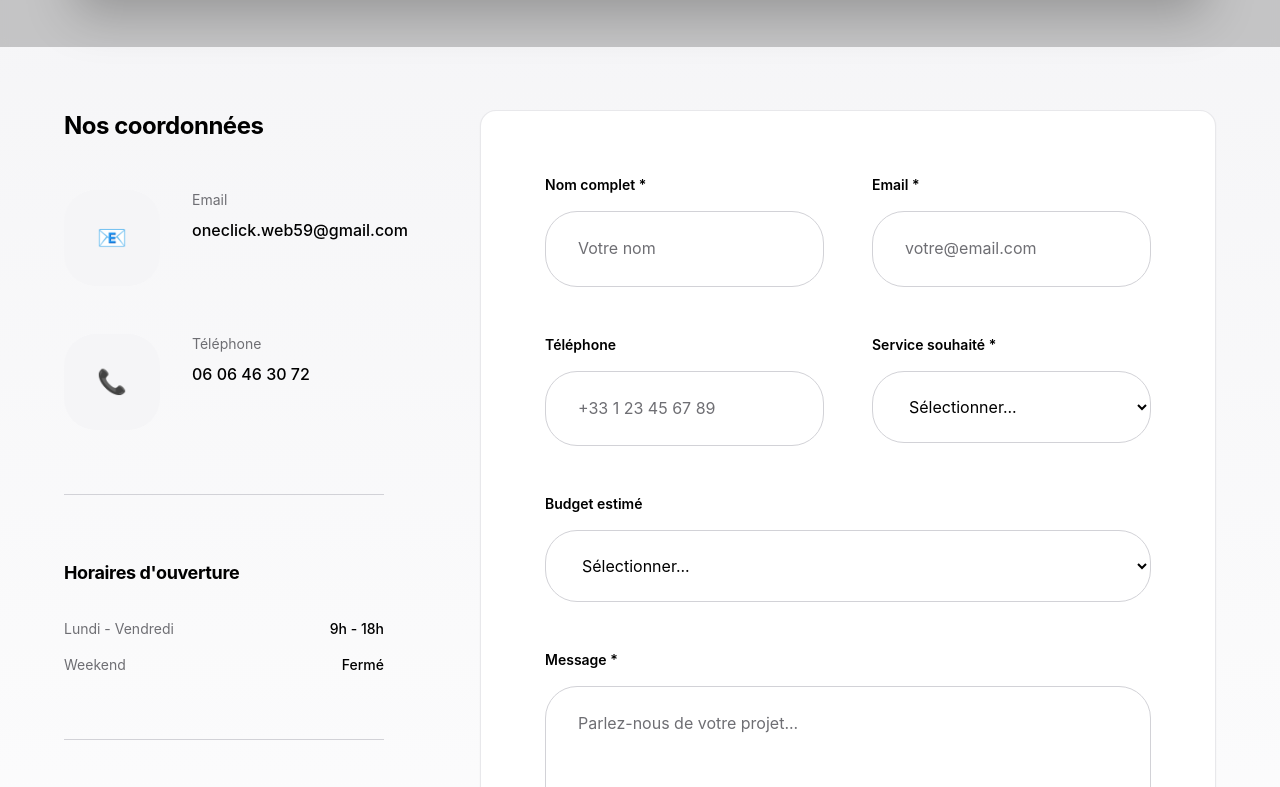
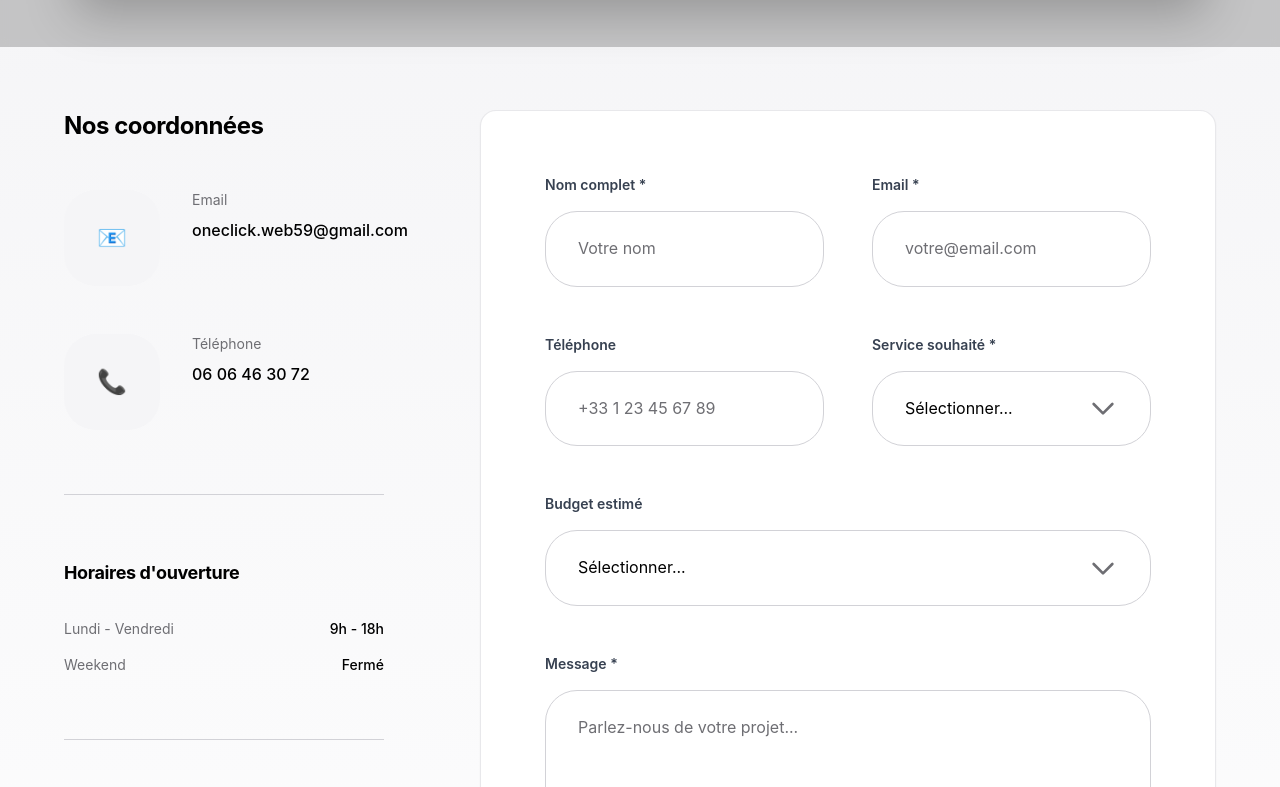
Before and after one commit to ThomasDlx/OneclicWebV2, a Next.js app: page /contact in a window 1280 px wide. Shown: the part 753-1540 px from the top of the page. Built offline with nearby package versions, Linux system fonts and the light colour scheme.

Commit message:
change valies

```diff
--- a/app/contact/page.tsx
+++ b/app/contact/page.tsx
@@ -182,7 +182,7 @@ export default function ContactPage() {
 
             {/* Formulaire */}
             <div className="lg:col-span-2">
-              <Card hover={false}>
+              <Card hover={false} className="bg-white dark:bg-gradient-to-br dark:from-gray-800/50 dark:to-gray-900/50 backdrop-blur-xl border-gray-200 dark:border-gray-700/50">
                 {submitStatus === 'success' ? (
                   <motion.div
                     initial={{ opacity: 0, scale: 0.95 }}
@@ -193,7 +193,7 @@ export default function ContactPage() {
                     <h3 className="text-2xl font-bold text-black dark:text-white mb-4">
                       Message envoyé !
                     </h3>
-                    <p className="text-gray-400 dark:text-white">
+                    <p className="text-gray-400 dark:text-gray-300">
                       Merci pour votre message. Nous vous répondrons dans les plus brefs délais.
                     </p>
                   </motion.div>
@@ -203,7 +203,7 @@ export default function ContactPage() {
                       <div>
                         <label
                           htmlFor="name"
-                          className="block text-sm font-semibold text-black dark:text-white mb-2"
+                          className="block text-sm font-semibold text-gray-700 dark:text-gray-200 mb-2"
                         >
                           Nom complet *
                         </label>
@@ -214,7 +214,7 @@ export default function ContactPage() {
                           value={formData.name}
                           onChange={handleChange}
                           required
-                          className="w-full px-4 py-3 rounded-xl border border-gray-200 dark:border-gray-700 bg-white dark:bg-gray-800 text-black dark:text-white focus:border-primary focus:ring-2 focus:ring-primary/20 outline-none transition-all"
+                          className="w-full px-4 py-3 rounded-xl border border-gray-200 dark:border-gray-600 bg-white dark:bg-gray-900/50 text-black dark:text-white placeholder:text-gray-400 dark:placeholder:text-gray-500 focus:border-primary dark:focus:border-primary focus:ring-2 focus:ring-primary/20 outline-none transition-all"
                           placeholder="Votre nom"
                         />
                       </div>
@@ -222,7 +222,7 @@ export default function ContactPage() {
                       <div>
                         <label
                           htmlFor="email"
-                          className="block text-sm font-semibold text-black dark:text-white mb-2"
+                          className="block text-sm font-semibold text-gray-700 dark:text-gray-200 mb-2"
                         >
                           Email *
                         </label>
@@ -233,7 +233,7 @@ export default function ContactPage() {
                           value={formData.email}
                           onChange={handleChange}
                           required
-                          className="w-full px-4 py-3 rounded-xl border border-gray-200 dark:border-gray-700 bg-white dark:bg-gray-800 text-black dark:text-white focus:border-primary focus:ring-2 focus:ring-primary/20 outline-none transition-all"
+                          className="w-full px-4 py-3 rounded-xl border border-gray-200 dark:border-gray-600 bg-white dark:bg-gray-900/50 text-black dark:text-white placeholder:text-gray-400 dark:placeholder:text-gray-500 focus:border-primary dark:focus:border-primary focus:ring-2 focus:ring-primary/20 outline-none transition-all"
                           placeholder="votre@email.com"
                         />
                       </div>
@@ -243,7 +243,7 @@ export default function ContactPage() {
                       <div>
                         <label
                           htmlFor="phone"
-                          className="block text-sm font-semibold text-black dark:text-white mb-2"
+                          className="block text-sm font-semibold text-gray-700 dark:text-gray-200 mb-2"
                         >
                           Téléphone
                         </label>
@@ -253,7 +253,7 @@ export default function ContactPage() {
                           name="phone"
                           value={formData.phone}
                           onChange={handleChange}
-                          className="w-full px-4 py-3 rounded-xl border border-gray-200 dark:border-gray-700 bg-white dark:bg-gray-800 text-black dark:text-white focus:border-primary focus:ring-2 focus:ring-primary/20 outline-none transition-all"
+                          className="w-full px-4 py-3 rounded-xl border border-gray-200 dark:border-gray-600 bg-white dark:bg-gray-900/50 text-black dark:text-white placeholder:text-gray-400 dark:placeholder:text-gray-500 focus:border-primary dark:focus:border-primary focus:ring-2 focus:ring-primary/20 outline-none transition-all"
                           placeholder="+33 1 23 45 67 89"
                         />
                       </div>
@@ -261,54 +261,68 @@ export default function ContactPage() {
                       <div>
                         <label
                           htmlFor="service"
-                          className="block text-sm font-semibold text-black dark:text-white mb-2"
+                          className="block text-sm font-semibold text-gray-700 dark:text-gray-200 mb-2"
                         >
                           Service souhaité *
                         </label>
+                        <div className="relative">
                           <select
                             id="service"
                             name="service"
                             value={formData.service}
                             onChange={handleChange}
                             required
-                          className="w-full px-4 py-3 rounded-xl border border-gray-200 dark:border-gray-700 bg-white dark:bg-gray-800 text-black dark:text-white focus:border-primary focus:ring-2 focus:ring-primary/20 outline-none transition-all"
+                            className="w-full px-4 py-3 rounded-xl border border-gray-200 dark:border-gray-600 bg-white dark:bg-gray-900/50 text-black dark:text-white focus:border-primary dark:focus:border-primary focus:ring-2 focus:ring-primary/20 outline-none transition-all appearance-none cursor-pointer"
                           >
-                          <option value="">Sélectionner...</option>
-                          <option value="vitrine">Site Vitrine</option>
-                          <option value="ecommerce">E-commerce</option>
-                          <option value="application">Application Web</option>
-                          <option value="hebergement">Hébergement</option>
-                          <option value="autre">Autre</option>
+                            <option value="" className="bg-white dark:bg-gray-900 text-gray-400">Sélectionner...</option>
+                            <option value="vitrine" className="bg-white dark:bg-gray-900">Site Vitrine</option>
+                            <option value="ecommerce" className="bg-white dark:bg-gray-900">E-commerce</option>
+                            <option value="application" className="bg-white dark:bg-gray-900">Application Web</option>
+                            <option value="hebergement" className="bg-white dark:bg-gray-900">Hébergement</option>
+                            <option value="autre" className="bg-white dark:bg-gray-900">Autre</option>
                           </select>
+                          <div className="pointer-events-none absolute inset-y-0 right-0 flex items-center px-4 text-gray-400 dark:text-gray-500">
+                            <svg className="w-4 h-4" fill="none" stroke="currentColor" viewBox="0 0 24 24">
+                              <path strokeLinecap="round" strokeLinejoin="round" strokeWidth={2} d="M19 9l-7 7-7-7" />
+                            </svg>
+                          </div>
+                        </div>
                       </div>
                     </div>
 
                     <div>
                       <label
                         htmlFor="budget"
-                        className="block text-sm font-semibold text-black dark:text-white mb-2"
+                        className="block text-sm font-semibold text-gray-700 dark:text-gray-200 mb-2"
                       >
                         Budget estimé
                       </label>
+                      <div className="relative">
                         <select
                           id="budget"
                           name="budget"
                           value={formData.budget}
                           onChange={handleChange}
-                        className="w-full px-4 py-3 rounded-xl border border-gray-200 dark:border-gray-700 bg-white dark:bg-gray-800 text-black dark:text-white focus:border-primary focus:ring-2 focus:ring-primary/20 outline-none transition-all"
+                          className="w-full px-4 py-3 rounded-xl border border-gray-200 dark:border-gray-600 bg-white dark:bg-gray-900/50 text-black dark:text-white focus:border-primary dark:focus:border-primary focus:ring-2 focus:ring-primary/20 outline-none transition-all appearance-none cursor-pointer"
                         >
-                        <option value="">Sélectionner...</option>
-                        <option value="1000-3000">1 000€ - 3 000€</option>
-                        <option value="3000-5000">3 000€ - 5 000€</option>
-                        <option value="5000-10000">5 000€ - 10 000€</option>
-                        <option value="10000+">Plus de 10 000€</option>
+                          <option value="" className="bg-white dark:bg-gray-900 text-gray-400">Sélectionner...</option>
+                          <option value="500-3000" className="bg-white dark:bg-gray-900">500€ - 3 000€</option>
+                          <option value="3000-5000" className="bg-white dark:bg-gray-900">3 000€ - 5 000€</option>
+                          <option value="5000-10000" className="bg-white dark:bg-gray-900">5 000€ - 10 000€</option>
+                          <option value="10000+" className="bg-white dark:bg-gray-900">Plus de 10 000€</option>
                         </select>
+                        <div className="pointer-events-none absolute inset-y-0 right-0 flex items-center px-4 text-gray-400 dark:text-gray-500">
+                          <svg className="w-4 h-4" fill="none" stroke="currentColor" viewBox="0 0 24 24">
+                            <path strokeLinecap="round" strokeLinejoin="round" strokeWidth={2} d="M19 9l-7 7-7-7" />
+                          </svg>
+                        </div>
+                      </div>
                     </div>
 
                     <div>
                       <label
                         htmlFor="message"
-                        className="block text-sm font-semibold text-black dark:text-white mb-2"
+                        className="block text-sm font-semibold text-gray-700 dark:text-gray-200 mb-2"
                       >
                         Message *
                       </label>
@@ -319,7 +333,7 @@ export default function ContactPage() {
                         onChange={handleChange}
                         required
                         rows={6}
-                        className="w-full px-4 py-3 rounded-xl border border-gray-200 dark:border-gray-700 bg-white dark:bg-gray-800 text-black dark:text-white focus:border-primary focus:ring-2 focus:ring-primary/20 outline-none transition-all resize-none"
+                        className="w-full px-4 py-3 rounded-xl border border-gray-200 dark:border-gray-600 bg-white dark:bg-gray-900/50 text-black dark:text-white placeholder:text-gray-400 dark:placeholder:text-gray-500 focus:border-primary dark:focus:border-primary focus:ring-2 focus:ring-primary/20 outline-none transition-all resize-none"
                         placeholder="Parlez-nous de votre projet..."
                       />
                     </div>
@@ -333,7 +347,7 @@ export default function ContactPage() {
                       {isSubmitting ? 'Envoi en cours...' : 'Envoyer le message'}
                     </Button>
 
-                    <p className="text-xs text-gray-400 dark:text-white text-center">
+                    <p className="text-xs text-gray-400 dark:text-gray-400 text-center">
                       En soumettant ce formulaire, vous acceptez notre politique de confidentialité.
                     </p>
                   </form>
```
Lines whose indentation alone changed are shown as unchanged.
